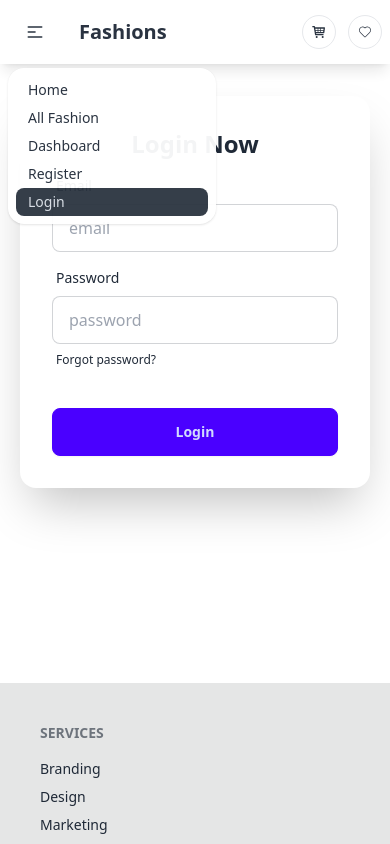
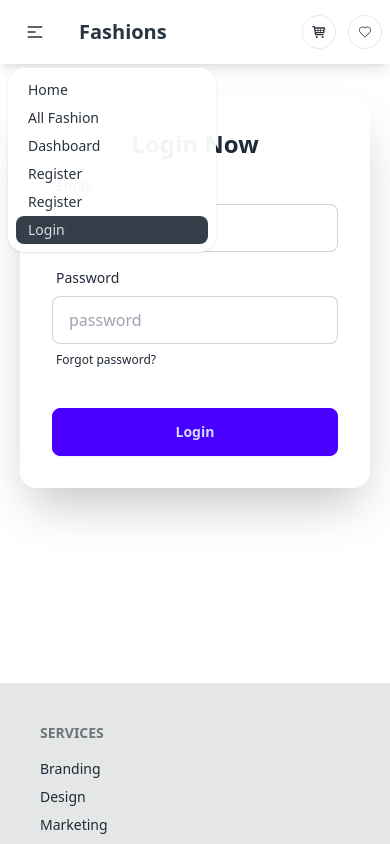
Before and after one commit to abdur-rhaman-babu/fashion-shop, a React (Vite) app: page /login in a window 390 px wide. Both pictures are taken after a click on the button 35 px from the left and 32 px from the top of the page. Shown: the top 844 px of the page. Built offline with nearby package versions, Linux system fonts and the light colour scheme; no server answers.

Commit message:
sign out

```diff
--- a/src/AuthProvider/AuthProvider.jsx
+++ b/src/AuthProvider/AuthProvider.jsx
@@ -1,31 +1,51 @@
-import { createContext, useState } from "react";
-import { auth } from './../Firebase/firebase.init';
-import { createUserWithEmailAndPassword, signInWithEmailAndPassword } from "firebase/auth";
-export const AuthContext = createContext(null)
+import { createContext, useEffect, useState } from "react";
+import { auth } from "./../Firebase/firebase.init";
+import {
+  createUserWithEmailAndPassword,
+  onAuthStateChanged,
+  signInWithEmailAndPassword,
+  signOut,
+} from "firebase/auth";
+export const AuthContext = createContext(null);
 
-const AuthProvider = ({children}) => {
-    const name = 'Fashions'
-    const [carts, setCarts] = useState([])
+const AuthProvider = ({ children }) => {
+  const name = "Fashions";
+  const [carts, setCarts] = useState([]);
+  const [user, setUser] = useState(null);
+  const createUser = (email, password) => {
+    return createUserWithEmailAndPassword(auth, email, password);
+  };
 
-    const createUser = (email, password) =>{
-        return createUserWithEmailAndPassword(auth, email, password)
-    }
+  const signInUser = (email, password) => {
+    return signInWithEmailAndPassword(auth, email, password);
+  };
 
-    const signInUser = (email,password) =>{
-       return signInWithEmailAndPassword(auth, email, password)
-    }
+  const signOutUser = () => {
+    return signOut(auth);
+  };
+
+  useEffect(() => {
+    const unSubscribe = onAuthStateChanged(auth, (currentUser) => {
+      setUser(currentUser);
+    });
+
+    return () => {
+      unSubscribe();
+    };
+  }, []);
 
   const allInfo = {
     name,
+    user,
     carts,
     setCarts,
     createUser,
-        signInUser
-    }
+    signInUser,
+    signOutUser
+  };
+
   return (
-        <AuthContext.Provider value={allInfo}>
-            {children}
-        </AuthContext.Provider>
+    <AuthContext.Provider value={allInfo}>{children}</AuthContext.Provider>
   );
 };
 
--- a/src/components/Navbar/Navbar.jsx
+++ b/src/components/Navbar/Navbar.jsx
@@ -4,7 +4,19 @@ import { CiHeart } from "react-icons/ci";
 import { useContext } from "react";
 import { AuthContext } from "../../AuthProvider/AuthProvider";
 const Navbar = () => {
-  const { name, carts } = useContext(AuthContext);
+  const { name, carts, user, signOutUser } = useContext(AuthContext);
+
+  const handleSignOut = () =>{
+    console.log('signout')
+    signOutUser()
+    .then(()=>{
+      alert('sign out successfull')
+    })
+    .catch(error=>{
+      console.log('ERROR', error.message)
+    })
+  }
+
   return (
     <div className="backdrop-blur opacity-95 fixed top-0 left-0 right-0 z-50">
       <div className="navbar bg-base-100 shadow-lg">
@@ -42,9 +54,26 @@ const Navbar = () => {
               <li>
                 <NavLink to="/register">Register</NavLink>
               </li>
+              <div>
+              {user ? (
+                ""
+              ) : (
+                <li>
+                  <NavLink to="/register">Register</NavLink>
+                </li>
+              )}
+            </div>
+            <div>
+              {user ? (
+                <li>
+                  <button onClick={handleSignOut}>Sign Out</button>
+                </li>
+              ) : (
                 <li>
                   <NavLink to="/login">Login</NavLink>
                 </li>
+              )}
+            </div>
             </ul>
           </div>
           <a className="btn btn-ghost text-xl">{name}</a>
@@ -60,15 +89,30 @@ const Navbar = () => {
             <li>
               <NavLink to="/dashboard">Dashboard</NavLink>
             </li>
+            <div>
+              {user ? (
+                ""
+              ) : (
                 <li>
                   <NavLink to="/register">Register</NavLink>
                 </li>
+              )}
+            </div>
+            <div>
+              {user ? (
+                <li>
+                <button onClick={handleSignOut}>Sign Out</button>
+              </li>
+              ) : (
                 <li>
                   <NavLink to="/login">Login</NavLink>
                 </li>
+              )}
+            </div>
           </ul>
         </div>
         <div className="navbar-end space-x-3">
+          <div>{user?.email}</div>
           <Link to="/addCart">
             <button className="p-2 border rounded-full relative">
               <TiShoppingCart />
```
Lines whose indentation alone changed are shown as unchanged.
